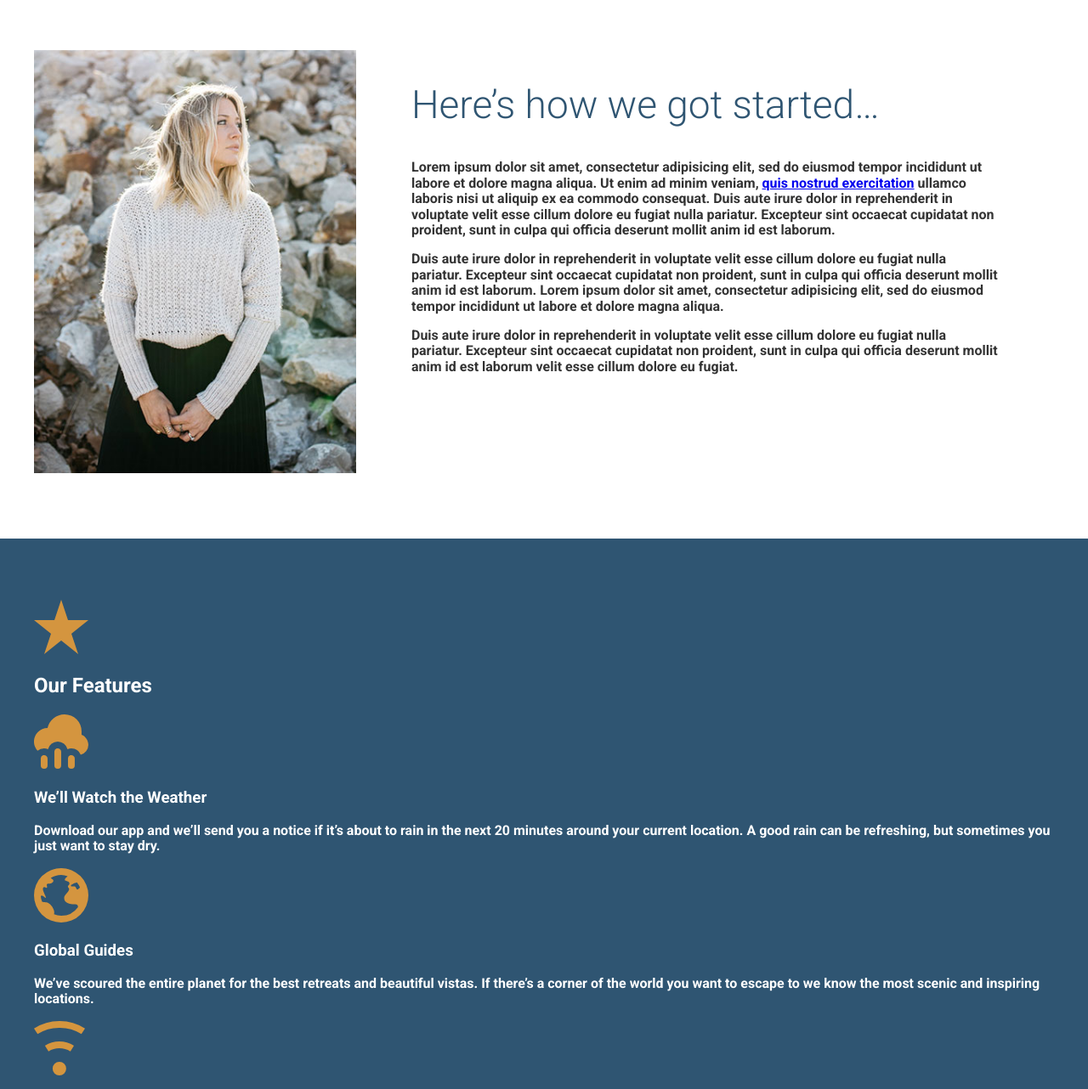
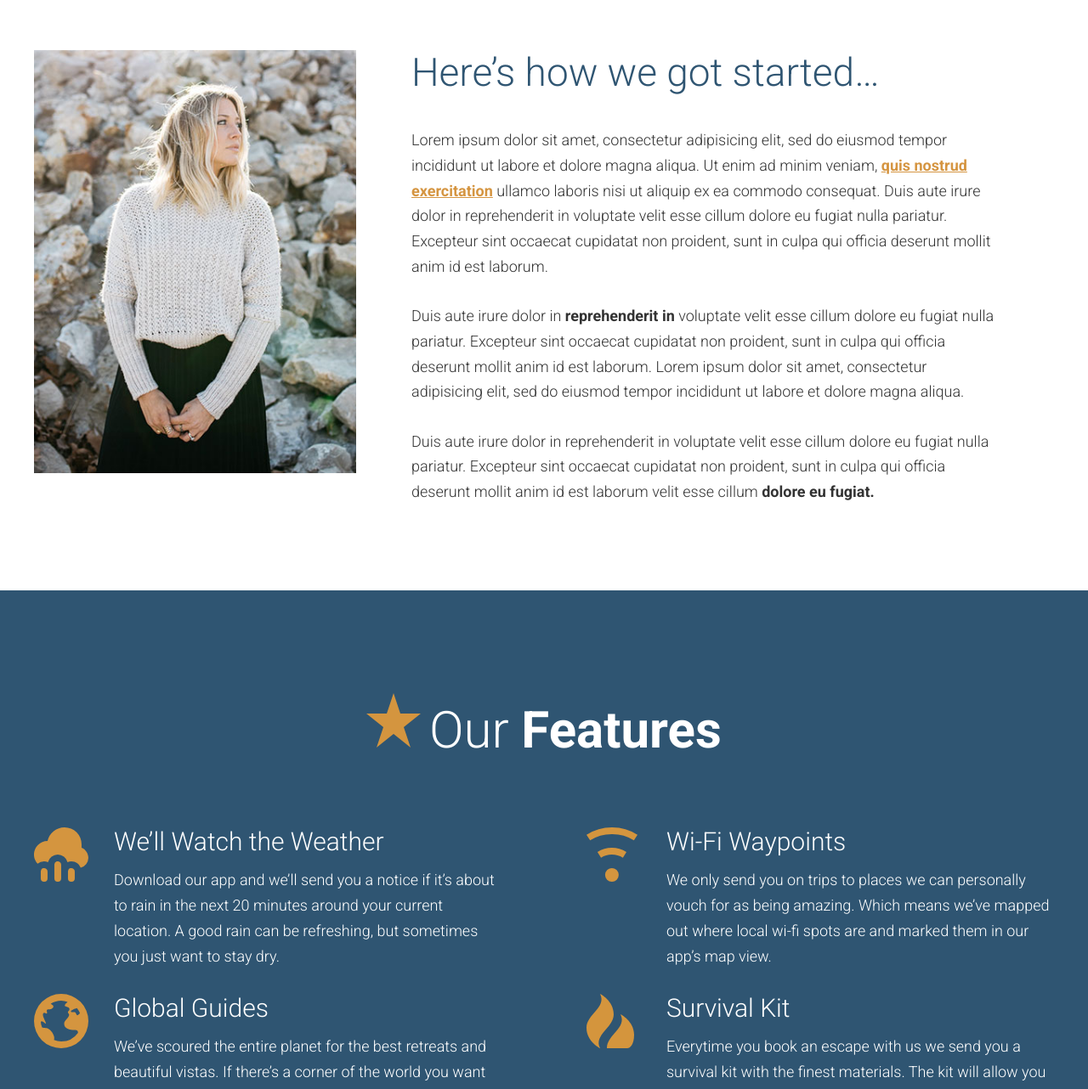
Before and after one commit to rene-ph/Travel, a website: page app/index.html in a window 1280 px wide. Shown: the part 1518-2800 px from the top of the page at 85% size. Drawn offline with Linux system fonts and the light colour scheme.

Commit message:
Added features section

```diff
--- a/app/assets/styles/base/_global.css
+++ b/app/assets/styles/base/_global.css
@@ -11,3 +11,11 @@ img {
 * {
   box-sizing: border-box;
 }
+
+a {
+  color: $mainOrange;
+}
+
+p {
+  font-weight: normal;
+}
--- /dev/null
+++ b/app/assets/styles/modules/_feature-item.css
@@ -0,0 +1,15 @@
+.feature-item {
+  position: relative;
+  padding-left: 94px;
+
+  &__icon {
+    position: absolute;
+    left: 0;
+  }
+
+  &__title {
+    font-size: 1.875rem;
+    font-weight: 300;
+    margin-bottom: 0.8rem;
+  }
+}
--- /dev/null
+++ b/app/assets/styles/modules/_generic-content-container.css
@@ -0,0 +1,13 @@
+.generic-content-container {
+
+  p {
+    font-weight: 300;
+    line-height: 1.65;
+    font-size:1.125rem;
+    margin: 0 0 1.8rem 0;
+  }
+
+  p a {
+    font-weight: 700;
+  }
+}
--- a/app/assets/styles/modules/_headline.css
+++ b/app/assets/styles/modules/_headline.css
@@ -41,4 +41,7 @@
     margin-bottom: 1.6em;
   }
 
+  &--no-t-margin {
+    margin-top: 0;
+  }
 }
--- a/app/assets/styles/modules/_row.css
+++ b/app/assets/styles/modules/_row.css
@@ -6,8 +6,16 @@
     padding-right: -65px;
   }
 
+   &--gutters-large {
+     margin-right: -100px;
+   }
+
   &--gutters > div {
     padding-right: 65px;
+  }
+
+   &--gutters-large > div {
+    padding-right: 100px;
   }
 
   @mixin atMedium {
@@ -21,6 +29,11 @@
       width: 37%;
     }
 
+    &__medium-6 {
+      float: left;
+      width: 50%;
+    }
+
     &__medium-8 {
       float: left;
       width: 66.66%;
--- /dev/null
+++ b/app/assets/styles/modules/_section-title.css
@@ -0,0 +1,9 @@
+.section-title {
+  font-size: 3.75rem;
+  font-weight: 300;
+  text-align: center;
+
+  &__icon {
+      margin-right: 0.6rem;
+  }
+}
--- a/app/assets/styles/styles.css
+++ b/app/assets/styles/styles.css
@@ -1,6 +1,6 @@
 @import "normalize.css";
+@import "base/_variables";
 @import "base/_global";
-@import "base/_variables";
 @import "base/_mixins";
 @import "modules/_large-hero";
 @import "modules/_btn";
@@ -8,3 +8,6 @@
 @import "modules/_page-section";
 @import "modules/_headline";
 @import "modules/_row";
+@import "modules/_generic-content-container";
+@import "modules/_section-title";
+@import "modules/_feature-item";
--- a/app/index.html
+++ b/app/index.html
@@ -68,10 +68,12 @@
           </picture>
         </div>
         <div class="row__medium-8 row__medium-8--smaller">
-          <h2 class="headline">Here&rsquo;s how we got started&hellip;</h2>
-          <p>Lorem ipsum dolor sit amet, consectetur adipisicing elit, sed do eiusmod tempor incididunt ut labore et dolore magna aliqua. Ut enim ad minim veniam, <a href="#">quis nostrud exercitation</a> ullamco laboris nisi ut aliquip ex ea commodo consequat. Duis aute irure dolor in reprehenderit in voluptate velit esse cillum dolore eu fugiat nulla pariatur. Excepteur sint occaecat cupidatat non proident, sunt in culpa qui officia deserunt mollit anim id est laborum.</p>
-          <p>Duis aute irure dolor in <strong>reprehenderit in</strong> voluptate velit esse cillum dolore eu fugiat nulla pariatur. Excepteur sint occaecat cupidatat non proident, sunt in culpa qui officia deserunt mollit anim id est laborum. Lorem ipsum dolor sit amet, consectetur adipisicing elit, sed do eiusmod tempor incididunt ut labore et dolore magna aliqua.</p>
-          <p>Duis aute irure dolor in reprehenderit in voluptate velit esse cillum dolore eu fugiat nulla pariatur. Excepteur sint occaecat cupidatat non proident, sunt in culpa qui officia deserunt mollit anim id est laborum velit esse cillum <strong>dolore eu fugiat.</strong></p>
+          <div class="generic-content-container">
+            <h2 class="headline headline--no-t-margin">Here&rsquo;s how we got started&hellip;</h2>
+            <p>Lorem ipsum dolor sit amet, consectetur adipisicing elit, sed do eiusmod tempor incididunt ut labore et dolore magna aliqua. Ut enim ad minim veniam, <a href="#">quis nostrud exercitation</a> ullamco laboris nisi ut aliquip ex ea commodo consequat. Duis aute irure dolor in reprehenderit in voluptate velit esse cillum dolore eu fugiat nulla pariatur. Excepteur sint occaecat cupidatat non proident, sunt in culpa qui officia deserunt mollit anim id est laborum.</p>
+            <p>Duis aute irure dolor in <strong>reprehenderit in</strong> voluptate velit esse cillum dolore eu fugiat nulla pariatur. Excepteur sint occaecat cupidatat non proident, sunt in culpa qui officia deserunt mollit anim id est laborum. Lorem ipsum dolor sit amet, consectetur adipisicing elit, sed do eiusmod tempor incididunt ut labore et dolore magna aliqua.</p>
+            <p>Duis aute irure dolor in reprehenderit in voluptate velit esse cillum dolore eu fugiat nulla pariatur. Excepteur sint occaecat cupidatat non proident, sunt in culpa qui officia deserunt mollit anim id est laborum velit esse cillum <strong>dolore eu fugiat.</strong></p>
+          </div>
         </div>
       </div>
     </div>
@@ -79,24 +81,38 @@
 
   <div id="features" class="page-section page-section--blue">
     <div class="wrapper">
-      <img src="assets/images/icons/star.svg">
-      <h2>Our Features</h2>
 
-      <img src="assets/images/icons/rain.svg">
-      <h3>We&rsquo;ll Watch the Weather</h3>
-      <p>Download our app and we&rsquo;ll send you a notice if it&rsquo;s about to rain in the next 20 minutes around your current location. A good rain can be refreshing, but sometimes you just want to stay dry.</p>
+      <h2 class="section-title"> <img class="section-title__icon" src="assets/images/icons/star.svg">Our <strong>Features</strong></h2>
+       <div class="row row--gutters-large generic-content-container">
+         <div class="row__medium-6">
 
-      <img src="assets/images/icons/globe.svg">
-      <h3>Global Guides</h3>
-      <p>We&rsquo;ve scoured the entire planet for the best retreats and beautiful vistas. If there&rsquo;s a corner of the world you want to escape to we know the most scenic and inspiring locations.</p>
+           <div class="feature-item">
+             <img class="feature-item__icon" src="assets/images/icons/rain.svg">
+             <h3 class="feature-item__title">We&rsquo;ll Watch the Weather</h3>
+             <p>Download our app and we&rsquo;ll send you a notice if it&rsquo;s about to rain in the next 20 minutes around your current location. A good rain can be refreshing, but sometimes you just want to stay dry.</p>
+           </div>
 
-      <img src="assets/images/icons/wifi.svg">
-      <h3>Wi-Fi Waypoints</h3>
-      <p>We only send you on trips to places we can personally vouch for as being amazing. Which means we&rsquo;ve mapped out where local wi-fi spots are and marked them in our app&rsquo;s map view.</p>
+           <div class="feature-item">
+             <img class="feature-item__icon" src="assets/images/icons/globe.svg">
+             <h3 class="feature-item__title">Global Guides</h3>
+             <p>We&rsquo;ve scoured the entire planet for the best retreats and beautiful vistas. If there&rsquo;s a corner of the world you want to escape to we know the most scenic and inspiring locations.</p>
+           </div>
+         </div>
+         <div class="row__medium-6">
+           <div class="feature-item">
+             <img class="feature-item__icon" src="assets/images/icons/wifi.svg">
+             <h3 class="feature-item__title">Wi-Fi Waypoints</h3>
+             <p>We only send you on trips to places we can personally vouch for as being amazing. Which means we&rsquo;ve mapped out where local wi-fi spots are and marked them in our app&rsquo;s map view.</p>
+           </div>
 
-      <img src="assets/images/icons/fire.svg">
-      <h3>Survival Kit</h3>
-      <p>Everytime you book an escape with us we send you a survival kit with the finest materials. The kit will allow you to setup a tent, start a fire, scratch your own back and lower your taxes.</p>
+           <div class="feature-item">
+             <img class="feature-item__icon" src="assets/images/icons/fire.svg">
+             <h3 class="feature-item__title">Survival Kit</h3>
+             <p>Everytime you book an escape with us we send you a survival kit with the finest materials. The kit will allow you to setup a tent, start a fire, scratch your own back and lower your taxes.</p>
+           </div>
+         </div>
+       </div>
+
     </div>
   </div>
 
--- a/app/temp/styles/styles.css
+++ b/app/temp/styles/styles.css
@@ -118,24 +118,6 @@ abbr[title] {
   border-bottom: none; /* 1 */
   text-decoration: underline; /* 2 */
   text-decoration: underline dotted; /* 2 */
-}
-
-/**
- * Prevent the duplicate application of `bolder` by the next rule in Safari 6.
- */
-
-b,
-strong {
-  font-weight: inherit;
-}
-
-/**
- * Add the correct font weight in Chrome, Edge, and Safari.
- */
-
-b,
-strong {
-  font-weight: bolder;
 }
 
 /**
@@ -435,6 +417,14 @@ img {
   box-sizing: border-box;
 }
 
+a {
+  color: #d59541;
+}
+
+p {
+  font-weight: normal;
+}
+
 .large-hero {
   border-bottom: 10px solid #2f5572;
   position: relative;
@@ -573,7 +563,6 @@ img {
   font-weight: 300;
   font-size: 1.9rem;
   color: #2f5572;
-
 }
 
 @media (min-width: 530px) {
@@ -620,6 +609,10 @@ img {
   margin-bottom: 1.6em;
 }
 
+.headline--no-t-margin {
+  margin-top: 0;
+}
+
 .row::after {
   content: "";
   clear: both;
@@ -630,8 +623,16 @@ img {
   padding-right: -65px;
 }
 
+.row--gutters-large {
+  margin-right: -100px;
+}
+
 .row--gutters > div {
   padding-right: 65px;
+}
+
+.row--gutters-large > div {
+  padding-right: 100px;
 }
 
 @media (min-width: 800px) {
@@ -645,6 +646,11 @@ img {
     width: 37%;
   }
 
+  .row__medium-6 {
+    float: left;
+    width: 50%;
+  }
+
   .row__medium-8 {
     float: left;
     width: 66.66%;
@@ -654,3 +660,40 @@ img {
     width: 63%;
   }
 }
+
+.generic-content-container p {
+  font-weight: 300;
+  line-height: 1.65;
+  font-size:1.125rem;
+  margin: 0 0 1.8rem 0;
+}
+
+.generic-content-container p a {
+  font-weight: 700;
+}
+
+.section-title {
+  font-size: 3.75rem;
+  font-weight: 300;
+  text-align: center;
+}
+
+.section-title__icon {
+  margin-right: 0.6rem;
+}
+
+.feature-item {
+  position: relative;
+  padding-left: 94px;
+}
+
+.feature-item__icon {
+  position: absolute;
+  left: 0;
+}
+
+.feature-item__title {
+  font-size: 1.875rem;
+  font-weight: 300;
+  margin-bottom: 0.8rem;
+}
--- a/gulp/tasks/watch.js
+++ b/gulp/tasks/watch.js
@@ -5,7 +5,7 @@ browserSync = require('browser-sync').create();
 gulp.task('watch', function() {
 
   browserSync.init({
-    notify: false,
+    //notify: false,
     server: {
       baseDir: "app"
     }
```
